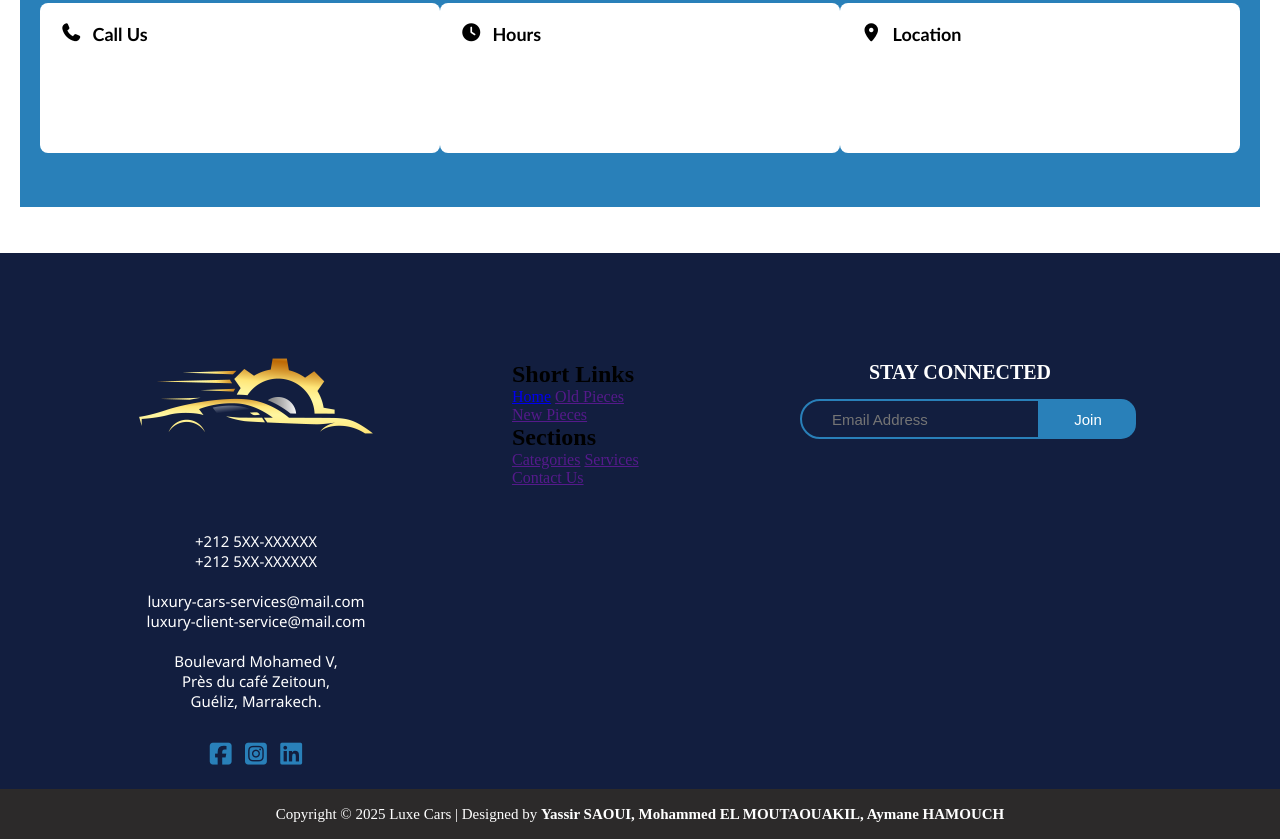
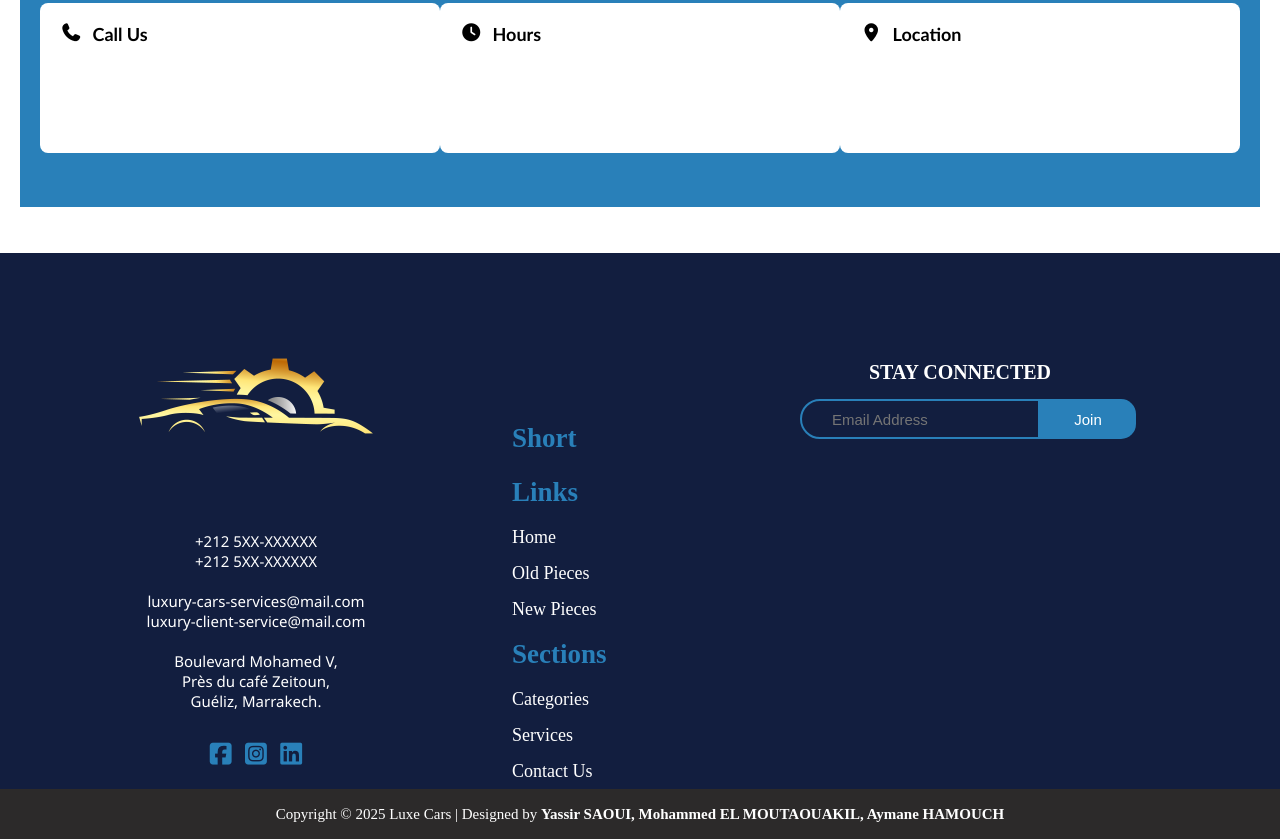
Before and after one commit to SaouiYassir/Web_Projet, a plain HTML site: page index.html in a window 1280 px wide. Shown: the part 3047-3886 px from the top of the page. Drawn offline with Linux system fonts and the light colour scheme; a web font is replaced by a local one.

Commit message:
Version 1.2 Footer

```diff
--- a/assets/styles/style1.css
+++ b/assets/styles/style1.css
@@ -488,9 +488,32 @@ main {
   }
   footer .footer_all .short_links {
     width: 10%;
-    margin-top: 90px;
+    margin-top: 140px;
     height: 100%;
-
+  }
+  footer .footer_all .short_links .links_num_1 {
+    color: #2980b9;
+    display: flex;
+    flex-direction: column;
+    line-height: 2;
+    font-size: 18px;
+  }
+  footer .footer_all .short_links .links_num_1 a {
+    text-decoration: none;
+    color: white;
+    font-size: 18px;
+  }
+  footer .footer_all .short_links .links_num_2 {
+    color: #2980b9;
+    display: flex;
+    flex-direction: column;
+    line-height: 2;
+    font-size: 18px;
+  }
+  footer .footer_all .short_links .links_num_2 a {
+    text-decoration: none;
+    color: white;
+    font-size: 18px;
   }
   footer .footer_all .footer_form {
     width: 50%;
--- a/index.html
+++ b/index.html
@@ -165,13 +165,13 @@
                 </div>
             </div>
             <div class="short_links">
-                <div>
+                <div class="links_num_1">
                     <h2>Short Links</h2>
                     <a href="index.html">Home</a>
                     <a href="">Old Pieces</a>
                     <a href="">New Pieces</a>
                 </div>
-                <div>
+                <div class="links_num_2">
                     <h2>Sections</h2>
                     <a href="">Categories</a>
                     <a href="">Services</a>
```
